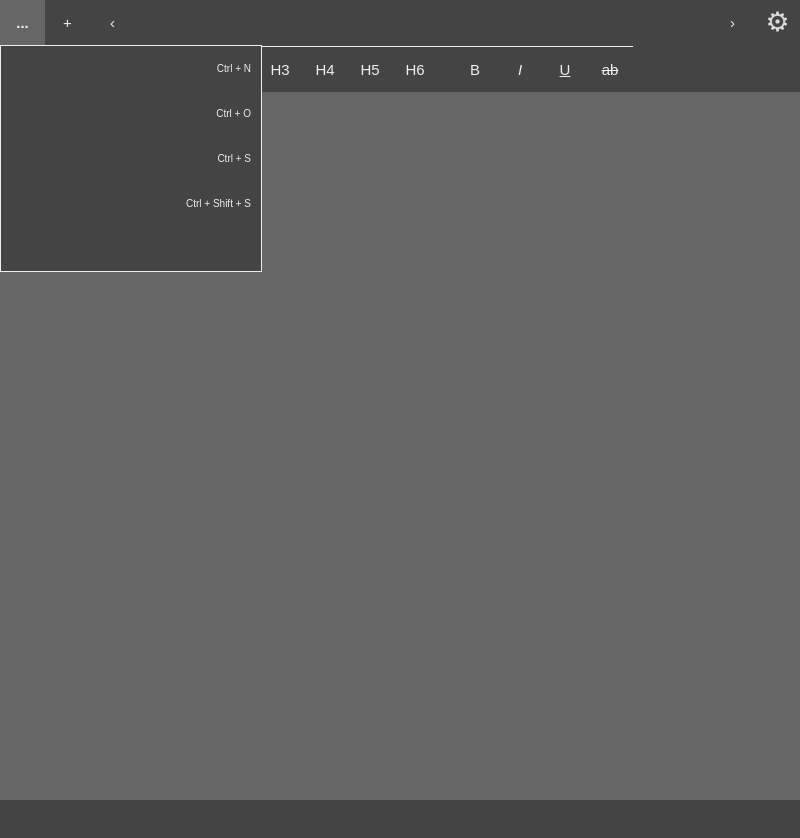
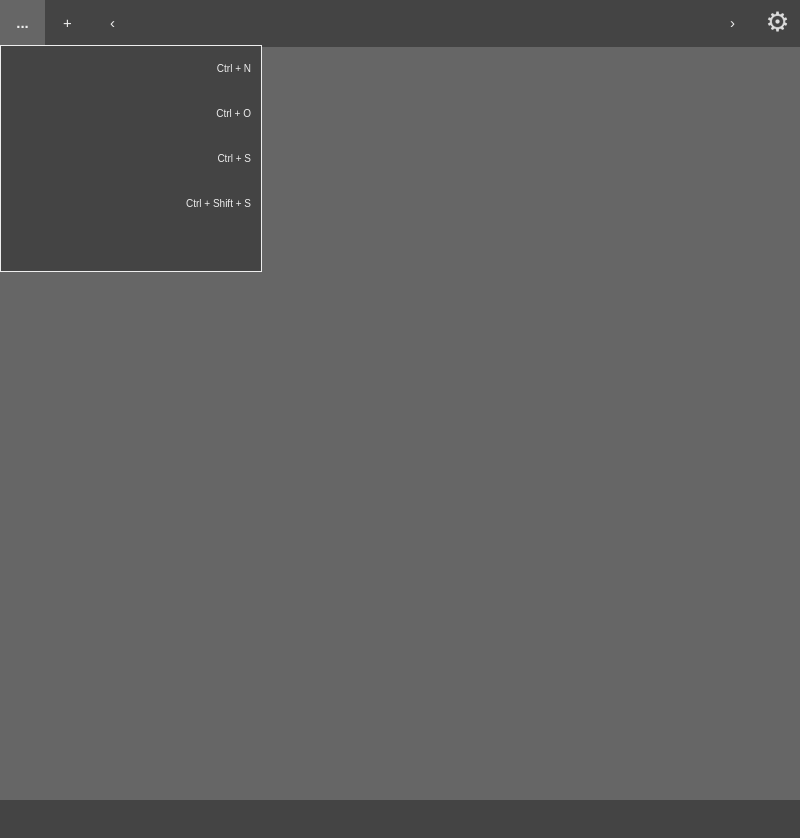
Before and after one commit to AeonDigital/Electron-Insert, an Electron app: page views/main/index.html in a window 800 px wide. Before the commit the page ends 800 px from the top, so only its background shows below. Drawn offline with Linux system fonts and the light colour scheme; no server answers.

Commit message:
Preparando editor para configuração de seu tipo (com/sem botões de marcação.)

```diff
--- a/resources/css/editor.css
+++ b/resources/css/editor.css
@@ -1,5 +1,9 @@
 #mainControls {
     height: auto;
+    position: fixed;
+    top:0;
+    z-index: 1;
+    background-color: var(--main-bg-color);
 }
 #mainControls ul {
     list-style: none;
--- a/resources/css/structure.css
+++ b/resources/css/structure.css
@@ -29,8 +29,20 @@
     --editor-main-p-font-style: normal;
     --editor-main-p-font-size: 16px;
     --editor-main-p-font-line-height: 24px;
+}
 
-    --editor-main-height-v: calc(100% - (var(--main-button-height) * 2) - 2px);
+body.simpleEditor {
+    --editor-main-control-lines: 1;
+    --editor-main-height-v: calc(100% - (var(--main-button-height) * var(--editor-main-control-lines)) - 2px);
+    --editor-main-margin-top: calc((var(--main-button-height) * var(--editor-main-control-lines)) + 2px);
+}
+body.markupEditor {
+    --editor-main-control-lines: 2;
+    --editor-main-height-v: calc(100% - (var(--main-button-height) * var(--editor-main-control-lines)) - 2px);
+    --editor-main-margin-top: calc((var(--main-button-height) * var(--editor-main-control-lines)) + 2px);
+}
+body.simpleEditor #mainMarkupButtons {
+    display: none;
 }
 
 
@@ -46,10 +58,17 @@ html, body {
 html, body, main, section, header, footer, form, fieldset {
     width: 100%; height: 100%;
 }
+body {
+    position: relative;
+    overflow: hidden;
+}
 main {
     background-color: #666;
     height: auto;
     min-height: var(--editor-main-height-v);
+    max-height: var(--editor-main-height-v);
+    overflow-y: scroll;
+    margin-top: var(--editor-main-margin-top);
 }
 main > section {
     width: calc(100% - calc(var(--main-width-division) * 2));
--- a/resources/js/sym-e.js
+++ b/resources/js/sym-e.js
@@ -50,7 +50,7 @@ if (typeof (require) === 'undefined') {
 
                     switch (channel) {
                         case 'getRootPathSync':
-                            let r = window.location.href.split('/');
+                            r = window.location.href.split('/');
                             r.pop();
                             r = r.join('/');
                             break;
@@ -61,7 +61,7 @@ if (typeof (require) === 'undefined') {
                                 r = {
                                     fullName: 'full/path/to/virtual/file/selectedFile.txt',
                                     shortName: 'selectedFile.txt',
-                                    data: 'Informação fake\npara simular <b>a</b> abertura de um arquivo.\n\nE aqui uma nova linha e tals'
+                                    data: 'Informação fake\npara simular <b>a</b> abertura de um arquivo.\n\nE aqui uma nova linha e tals\n\n\n\n\nTeste!'
                                 };
                             }
                             break;
--- a/views/main/index.html
+++ b/views/main/index.html
@@ -22,7 +22,7 @@
         <script src="../../resources/js/appInsert.js"></script>
         <script src="index_IPCRenderer.js"></script>
     </head>
-    <body>
+    <body class="simpleEditor">
         <section id="mainControls">
             <div class="row d-flex">
                 <div class="subMenu">
```
